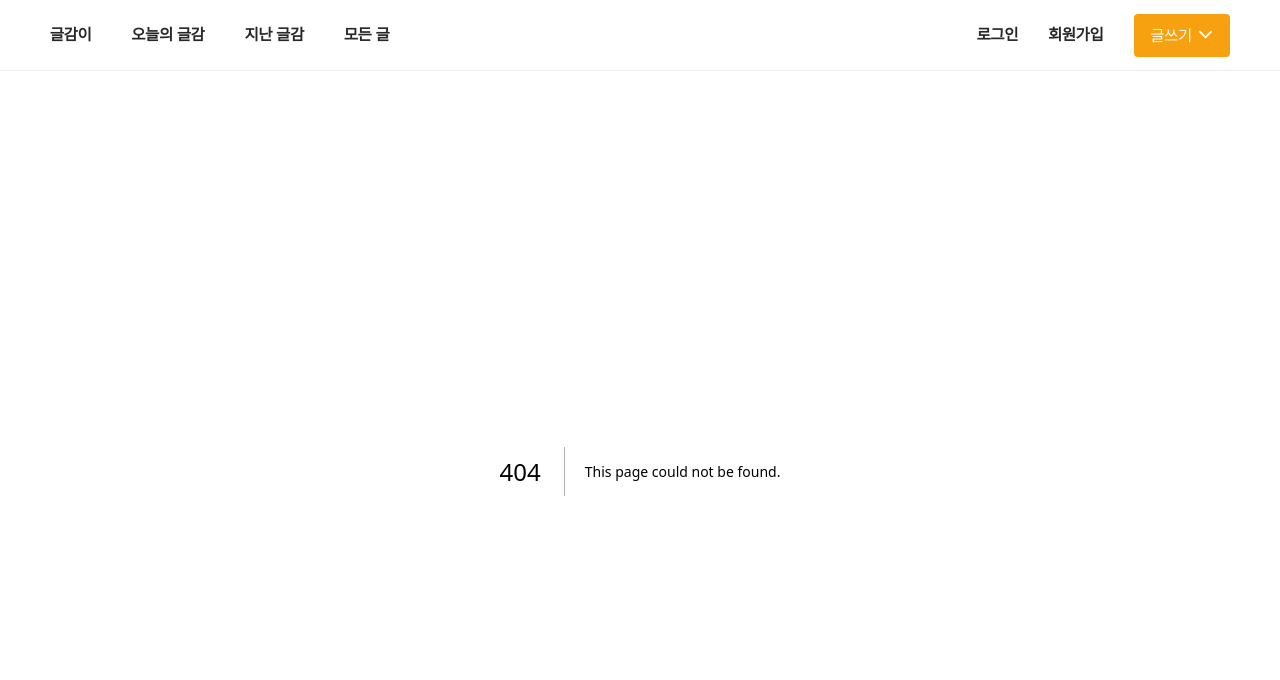
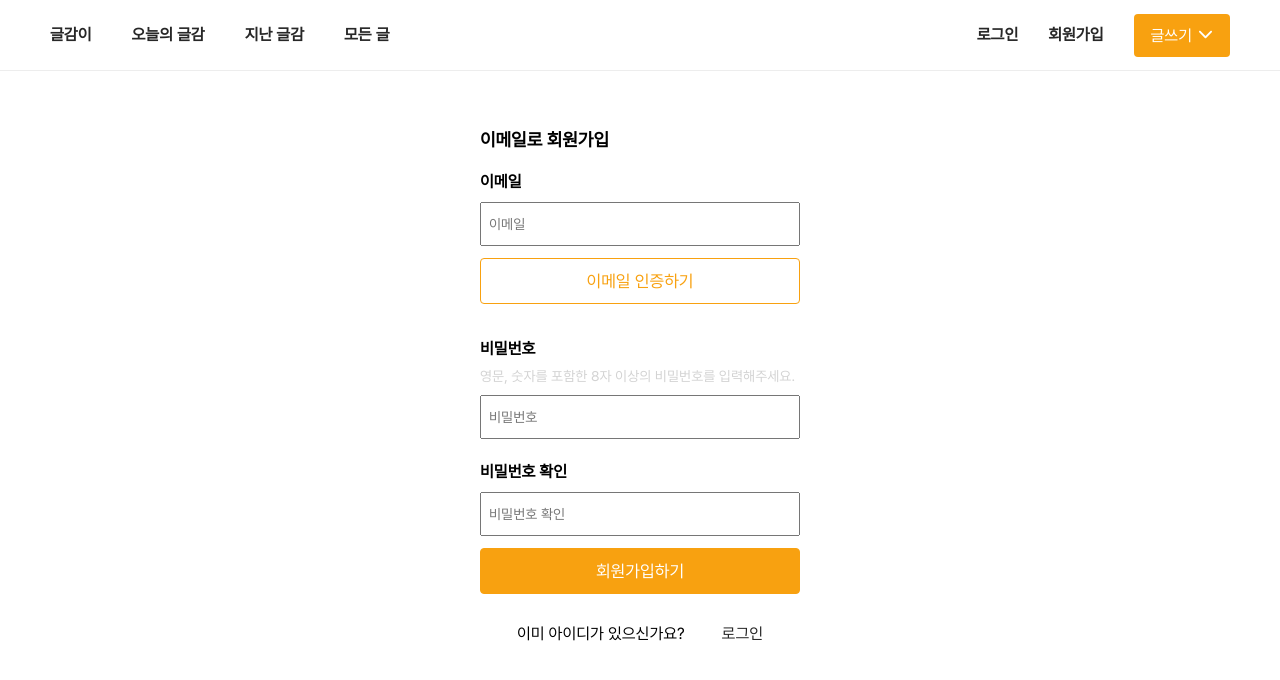
Before and after one commit to useon/writing-persimmon, a Next.js app: page /signup in a window 1280 px wide. Before the commit this address had no page. Shown: the top 680 px of the page. Built offline with nearby package versions, Linux system fonts and the light colour scheme.

Commit message:
design: 회원가입 페이지 구현

```diff
--- /dev/null
+++ b/src/app/signup/page.tsx
@@ -0,0 +1,7 @@
+import SignUpContent from '@/components/SignUpContent/SignUpContent';
+
+const SignUpPage = () => {
+  return <SignUpContent />;
+};
+
+export default SignUpPage;
--- /dev/null
+++ b/src/components/SignUpContent/SignUpContent.tsx
@@ -0,0 +1,33 @@
+'use client';
+
+import Link from 'next/link';
+
+import styled from 'styled-components';
+
+import SignUpEmail from '../SignUpEmail/SignUpEmail';
+
+const SignUpContent = () => {
+  return (
+    <Container>
+      <SignUpEmail />
+      <SignInWrapper>
+        <p>이미 아이디가 있으신가요?</p>
+        <Link href={'/signin'}>로그인</Link>
+      </SignInWrapper>
+    </Container>
+  );
+};
+
+export default SignUpContent;
+
+const Container = styled.div`
+  display: flex;
+  flex-direction: column;
+  max-width: 320px;
+  margin: 60px auto 0 auto;
+`;
+
+const SignInWrapper = styled.div`
+  display: flex;
+  justify-content: space-evenly;
+`;
--- /dev/null
+++ b/src/components/SignUpEmail/SignUpEmail.tsx
@@ -0,0 +1,83 @@
+import { styled } from 'styled-components';
+
+const SignUpEmail = () => {
+  return (
+    <Form>
+      <Header>이메일로 회원가입</Header>
+      <FormItem>
+        <FormLebel>이메일</FormLebel>
+        <FormInput placeholder='이메일' />
+        <ButtonWrapper>
+          <Button type='button' action='verify'>
+            이메일 인증하기
+          </Button>
+        </ButtonWrapper>
+      </FormItem>
+      <FormItem>
+        <FormLebel>비밀번호</FormLebel>
+        <InfoText>영문, 숫자를 포함한 8자 이상의 비밀번호를 입력해주세요.</InfoText>
+        <FormInput placeholder='비밀번호' />
+      </FormItem>
+      <FormItem>
+        <FormLebel>비밀번호 확인</FormLebel>
+        <FormInput placeholder='비밀번호 확인' />
+      </FormItem>
+      <ButtonWrapper>
+        <Button type='button' action='submit'>
+          회원가입하기
+        </Button>
+      </ButtonWrapper>
+    </Form>
+  );
+};
+
+export default SignUpEmail;
+
+const Form = styled.form`
+  margin-bottom: 20px;
+`;
+
+const Header = styled.p`
+  font-size: 18px;
+  font-weight: 700;
+`;
+
+const FormItem = styled.div`
+  display: flex;
+  flex-direction: column;
+  margin-top: 25px;
+`;
+
+const FormLebel = styled.label`
+  margin-bottom: 12px;
+  font-weight: 700;
+`;
+
+const FormInput = styled.input`
+  padding: 12px 7px;
+  font-size: 14px;
+
+  &:focus {
+    outline-color: var(--main-color);
+  }
+`;
+
+const ButtonWrapper = styled.div`
+  margin: 12px 0;
+`;
+
+const Button = styled.button<{ action: 'verify' | 'submit' }>`
+  width: 100%;
+  padding: 12px 0;
+  border: 1px solid var(--main-color);
+  border-radius: 4px;
+  background-color: ${(props) => (props.action === 'verify' ? '#ffff' : 'var(--main-color)')};
+  color: ${(props) => (props.action === 'verify' ? 'var(--main-color)' : '#ffff')};
+  font-size: 17px;
+`;
+
+const InfoText = styled.p`
+  margin-bottom: 12px;
+  color: lightgrey;
+  font-size: 14px;
+`;
```
